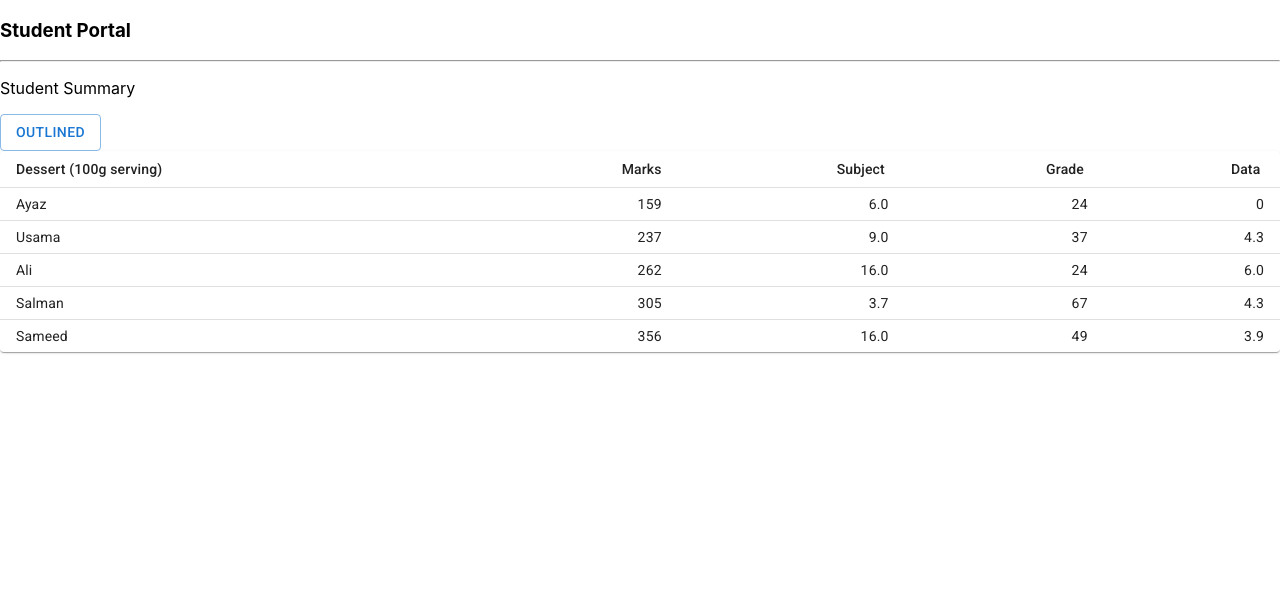
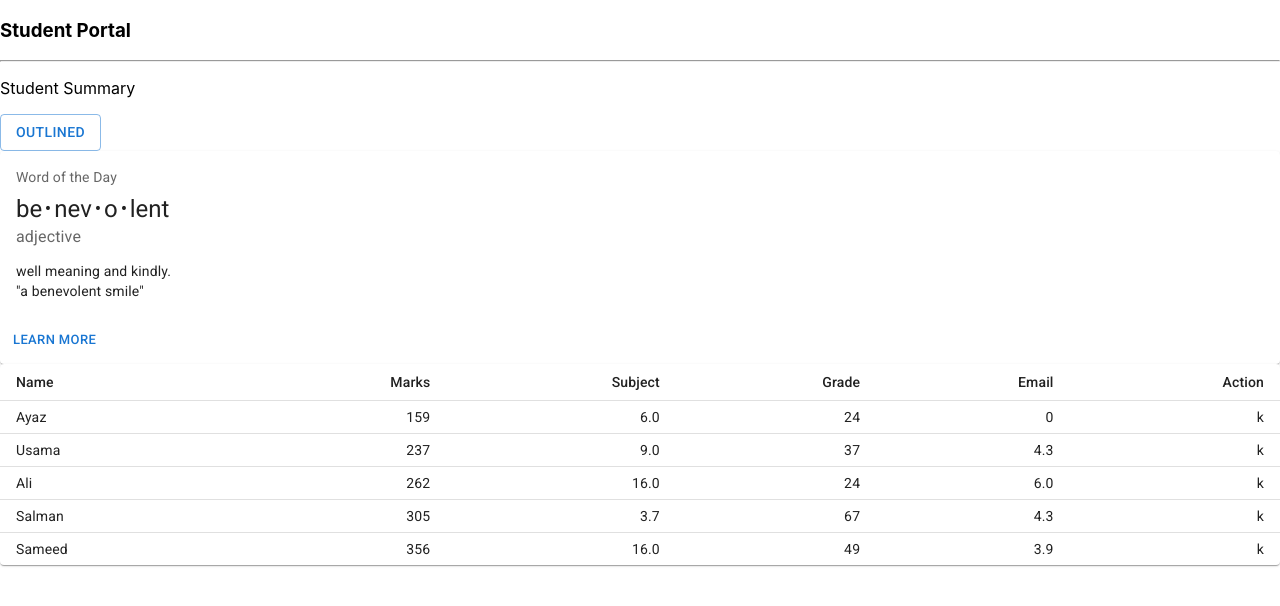
Before and after one commit to HMayaz001/Student_edu_Portal, a React (Create React App) app: page / in a window 1280 px wide. Shown: the top 606 px of the page. Built offline with nearby package versions, Linux system fonts and the light colour scheme.

Commit message:
added cards

```diff
--- a/src/App.tsx
+++ b/src/App.tsx
@@ -19,6 +19,7 @@ function App() {
       <Navbar />
       <Btn />
       <Button variant="outlined">Outlined</Button>
+
       <StuSummary />
       <Home />
       <EditUser />
--- a/src/components/layout/StuSummary.tsx
+++ b/src/components/layout/StuSummary.tsx
@@ -1,11 +1,46 @@
-import React from 'react'
+import React from "react";
+import {
+  Box,
+  Card,
+  CardActions,
+  CardContent,
+  Button,
+  Typography,
+} from "@mui/material";
+
+const bull = (
+  <Box
+    component="span"
+    sx={{ display: "inline-block", mx: "2px", transform: "scale(0.8)" }}
+  >
+    •
+  </Box>
+);
 
 function StuSummary() {
   return (
-    <div>
-
-    </div>
-  )
+    <Card sx={{ minWidth: 275 }}>
+      <CardContent>
+        <Typography sx={{ fontSize: 14 }} color="text.secondary" gutterBottom>
+          Word of the Day
+        </Typography>
+        <Typography variant="h5" component="div">
+          be{bull}nev{bull}o{bull}lent
+        </Typography>
+        <Typography sx={{ mb: 1.5 }} color="text.secondary">
+          adjective
+        </Typography>
+        <Typography variant="body2">
+          well meaning and kindly.
+          <br />
+          {'"a benevolent smile"'}
+        </Typography>
+      </CardContent>
+      <CardActions>
+        <Button size="small">Learn More</Button>
+      </CardActions>
+    </Card>
+  );
 }
 
-export default StuSummary
+export default StuSummary;
--- a/src/components/pages/Home.tsx
+++ b/src/components/pages/Home.tsx
@@ -14,17 +14,18 @@ function Home(
   Marks: number,
   Subject: string,
   Grade: string,
-  Email: string
+  Email: string,
+  Action: string
 ) {
-  return { Name, Marks, Subject, Grade, Email };
+  return { Name, Marks, Subject, Grade, Email, Action };
 }
 
 const rows = [
-  Home("Ayaz", 159, "6.0", "24", "0"),
-  Home("Usama", 237, "9.0", "37", "4.3"),
-  Home("Ali", 262, "16.0", "24", "6.0"),
-  Home("Salman", 305, "3.7", "67", "4.3"),
-  Home("Sameed", 356, "16.0", "49", "3.9"),
+  Home("Ayaz", 159, "6.0", "24", "0", "k"),
+  Home("Usama", 237, "9.0", "37", "4.3", "k"),
+  Home("Ali", 262, "16.0", "24", "6.0", "k"),
+  Home("Salman", 305, "3.7", "67", "4.3", "k"),
+  Home("Sameed", 356, "16.0", "49", "3.9", "k"),
 ];
 
 export default function DenseTable() {
@@ -33,11 +34,12 @@ export default function DenseTable() {
       <Table sx={{ minWidth: 650 }} size="small" aria-label="a dense table">
         <TableHead>
           <TableRow>
-            <TableCell>Dessert (100g serving)</TableCell>
+            <TableCell align="left">Name</TableCell>
             <TableCell align="right">Marks</TableCell>
-            <TableCell align="right">Subject&nbsp;</TableCell>
-            <TableCell align="right">Grade&nbsp;</TableCell>
-            <TableCell align="right">Data&nbsp;</TableCell>
+            <TableCell align="right">Subject</TableCell>
+            <TableCell align="right">Grade</TableCell>
+            <TableCell align="right">Email</TableCell>
+            <TableCell align="right">Action</TableCell>
           </TableRow>
         </TableHead>
         <TableBody>
@@ -46,13 +48,12 @@ export default function DenseTable() {
               key={row.Name}
               sx={{ "&:last-child td, &:last-child th": { border: 0 } }}
             >
-              <TableCell component="th" scope="row">
-                {row.Name}
-              </TableCell>
+              <TableCell align="left">{row.Name}</TableCell>
               <TableCell align="right">{row.Marks}</TableCell>
               <TableCell align="right">{row.Subject}</TableCell>
               <TableCell align="right">{row.Grade}</TableCell>
               <TableCell align="right">{row.Email}</TableCell>
+              <TableCell align="right">{row.Action}</TableCell>
             </TableRow>
           ))}
         </TableBody>
```
Also changed, not shown: src/components/layout/Summary.tsx (added, +9 -0 lines), 1 other file (tests, documents, lock files or other folders).
